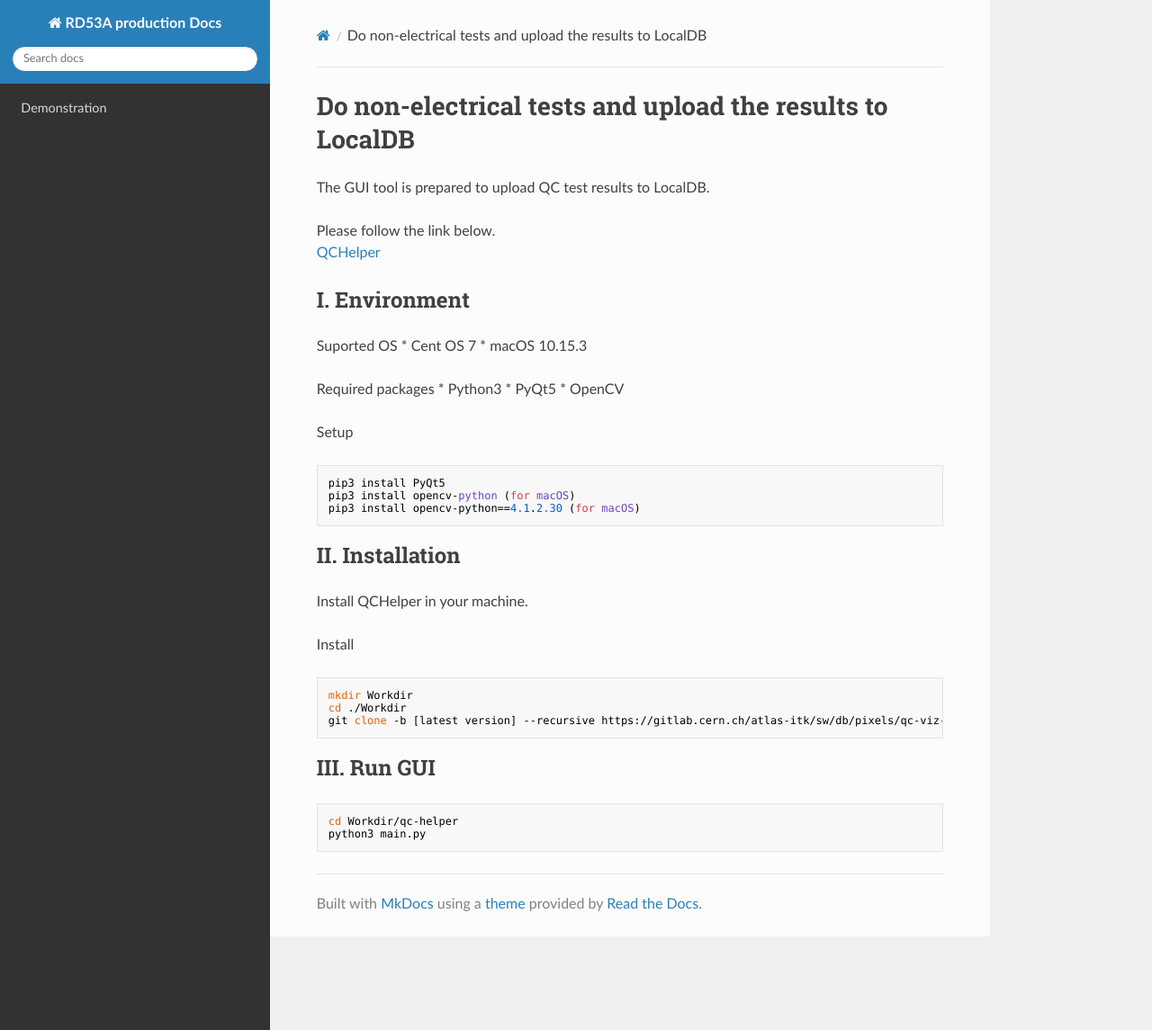
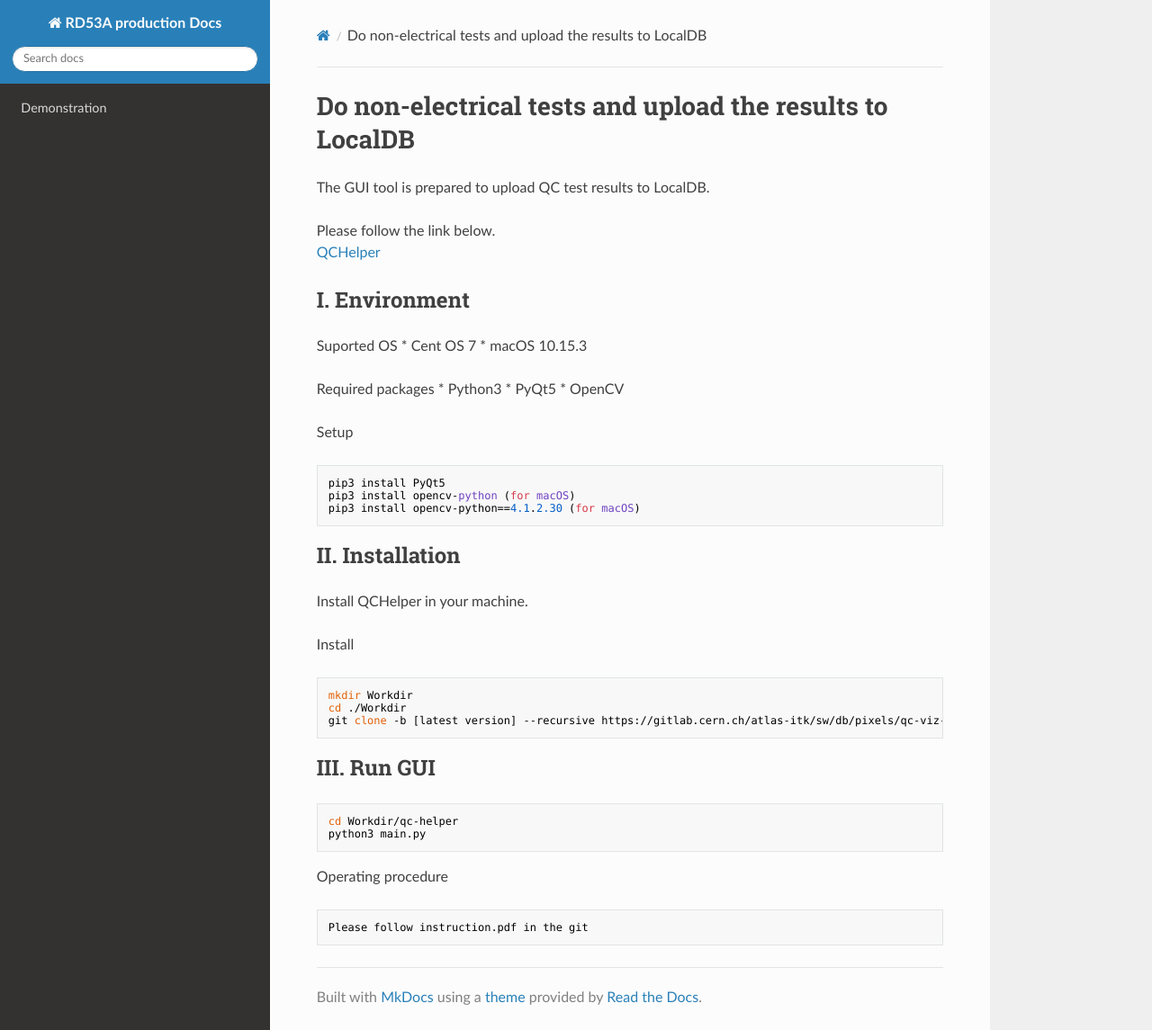
Before and after one commit to jlab-hep/-rd53a_software_doc, an MkDocs documentation site: the page built from docs/non_electrical_test.md, in a window 1280 px wide and 1145 px high. Shown: the whole window at 90% size. Built offline with MkDocs 1.6.1, drawn with Linux system fonts in a browser that asks for light colours; nearby versions of some CDN libraries; old or Windows-style settings are respelled for this version of MkDocs.

Commit message:
edit non electrical_test.md

````diff
--- a/docs/non_electrical_test.md
+++ b/docs/non_electrical_test.md
@@ -35,3 +35,8 @@ git clone -b [latest version] --recursive https://gitlab.cern.ch/atlas-itk/sw/db
 cd Workdir/qc-helper
 python3 main.py
 ```
+
+Operating procedure
+```
+Please follow instruction.pdf in the git
+```
````
